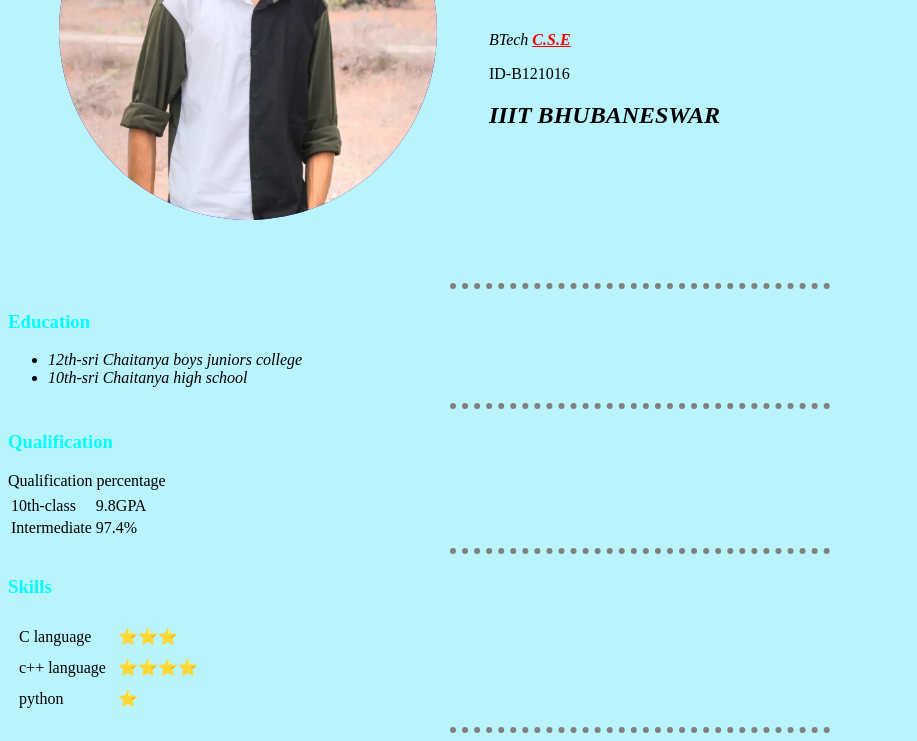
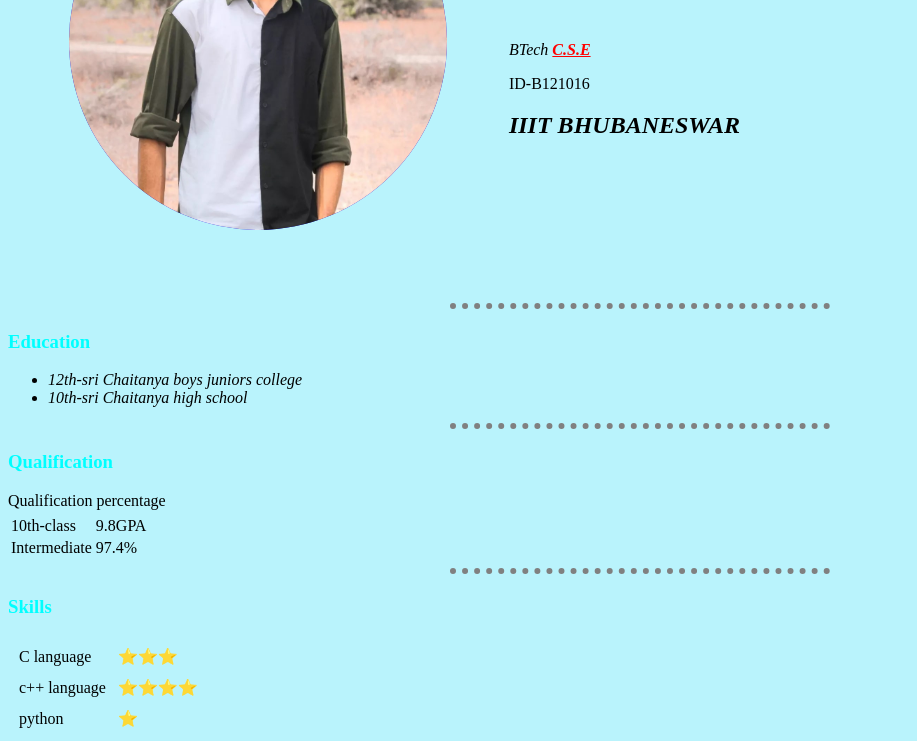
Before and after one commit to Tharunkumar65/cv, a plain HTML site: page index.html in a window 1280 px wide. Shown: the part 217-958 px from the top of the page, without its empty margins (0-917 px from the left). Drawn offline with Linux system fonts and the light colour scheme.

Commit message:
4th commit

```diff
--- a/index.html
+++ b/index.html
@@ -8,7 +8,7 @@
     <link rel="stylesheet" href="CSS/styles.css">
 </head>
 <body >
-    <table cellspacing = "50">
+    <table cellspacing = "60">
         <tr>
             <td><img class="circular" src="Tharun pictures.jpg" alt="Tharun's profile"></td>
             <td><h1>Duggineni Tharun kumar</h1>
```
